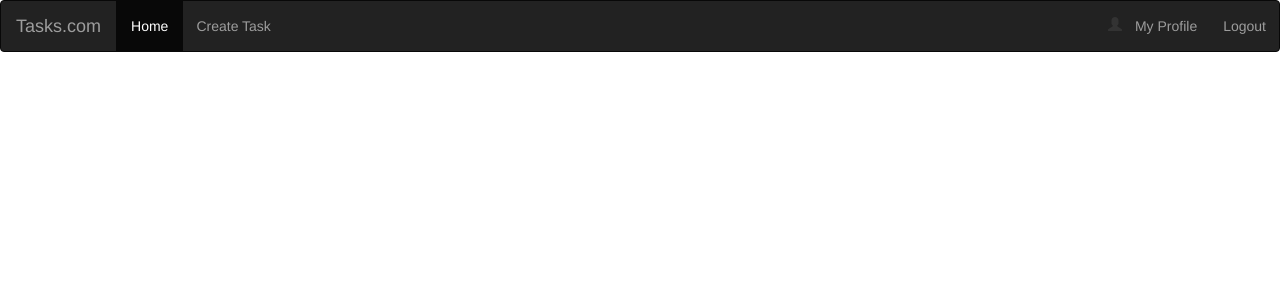
After one commit to mvivekmishra/ProjectFinal, a PHP site: page /pages/headerPage.php in a window 1280 px wide. The commit adds this page. Shown: the top 300 px of the page. Run offline with PHP 8.4, Linux system fonts and the light colour scheme; some libraries are stand-ins or nearby versions.

Commit message:
updates on js

```diff
--- a/pages/all_accounts.php
+++ b/pages/all_accounts.php
@@ -9,6 +9,9 @@
     <meta name="author" content="SitePoint">
 
     <link rel="stylesheet" href="css/styles.css?v=1.0">
+	<link rel="stylesheet" href="https://maxcdn.bootstrapcdn.com/bootstrap/3.3.7/css/bootstrap.min.css">
+  <script src="https://ajax.googleapis.com/ajax/libs/jquery/3.2.1/jquery.min.js"></script>
+  <script src="https://maxcdn.bootstrapcdn.com/bootstrap/3.3.7/js/bootstrap.min.js"></script>
 
     <!--[if lt IE 9]>
     <script src="https://cdnjs.cloudflare.com/ajax/libs/html5shiv/3.7.3/html5shiv.js"></script>
--- a/pages/all_tasks.php
+++ b/pages/all_tasks.php
@@ -1,4 +1,4 @@
-<!doctype html>
+<!--<!doctype html>
 
 <html lang="en">
 <head>
@@ -13,7 +13,7 @@
     <!--[if lt IE 9]>
     <script src="https://cdnjs.cloudflare.com/ajax/libs/html5shiv/3.7.3/html5shiv.js"></script>
     <![endif]-->
-</head>
+<!--</head>
 
 <body>
 <form action="index.php?page=accounts&action=logout" method="post" id="form3">
@@ -22,6 +22,7 @@
     <button type="submit" form="form3" value="logout">Logout</button>
 </form>
 
+<?php include 'headerPage.php'?>
 <?php
 //this is how you print something
 
--- /dev/null
+++ b/pages/headerPage.php
@@ -0,0 +1,40 @@
+<!doctype html>
+
+<html lang="en">
+<head>
+    <meta charset="utf-8">
+
+    <title>WSD Project 2</title>
+
+    <meta name="viewport" content="width=device-width, initial-scale=1">
+    <link rel="stylesheet" href="https://maxcdn.bootstrapcdn.com/bootstrap/3.3.7/css/bootstrap.min.css">
+    <script src="https://ajax.googleapis.com/ajax/libs/jquery/3.2.1/jquery.min.js"></script>
+    <script src="https://maxcdn.bootstrapcdn.com/bootstrap/3.3.7/js/bootstrap.min.js"></script>
+
+</head>
+
+<body>
+
+<nav class="navbar navbar-inverse">
+    <div class="container-fluid">
+        <div class="navbar-header">
+            <a class="navbar-brand" href="#">Tasks.com</a>
+        </div>
+        <ul class="nav navbar-nav">
+            <li class="active"><a href="#">Home</a></li>
+            <form action="index.php?page=tasks&action=create" method="POST" style="float:left;">
+            <li><button class="btn btn-link navbar-btn" type="submit">Create Task</button></li>
+            </form>
+
+        </ul>
+        <ul class="nav navbar-nav navbar-right">
+            <form action="index.php?page=accounts&action=logout" method="post" id="form3" style="float:right;">
+                <li><button class="btn btn-link navbar-btn" type="submit">Logout</button></li>
+            </form>
+            <form action="index.php?page=accounts&action=myProf" method="post" id="form4" style="float:right;">
+                 <li><span class="glyphicon glyphicon-user"></span><button class="btn btn-link navbar-btn" type="submit">My Profile</button></li>
+            </form>
+
+        </ul>
+    </div>
+</nav>
```
Also changed, not shown: pages/edit_task.php (+67 -3 lines), pages/show_account.php (+9 -6 lines), pages/show_task.php (+11 -48 lines).
